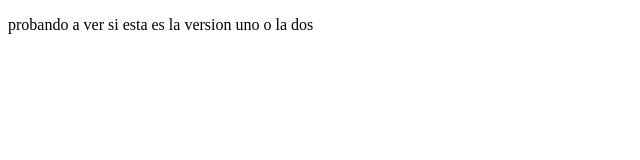
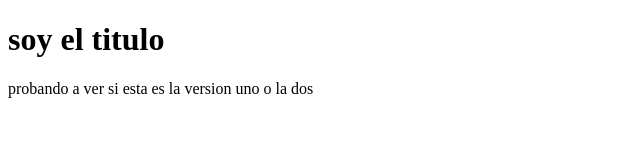
Before and after one commit to fperalesc/EjemploGit, a plain HTML site: page segundo.html in a window 1280 px wide. Shown: the whole page, without its empty margins (0-640 px from the left). Drawn offline with Linux system fonts and the light colour scheme.

Commit message:
version 3 - ahora si se modifica el h1 en segundo html

```diff
--- a/segundo.html
+++ b/segundo.html
@@ -6,6 +6,7 @@
     <title>Document</title>
 </head>
 <body>
+    <h1>soy el titulo</h1>
     <p>probando a ver si esta es la version uno o la dos</p>
 </body>
 </html>
```
